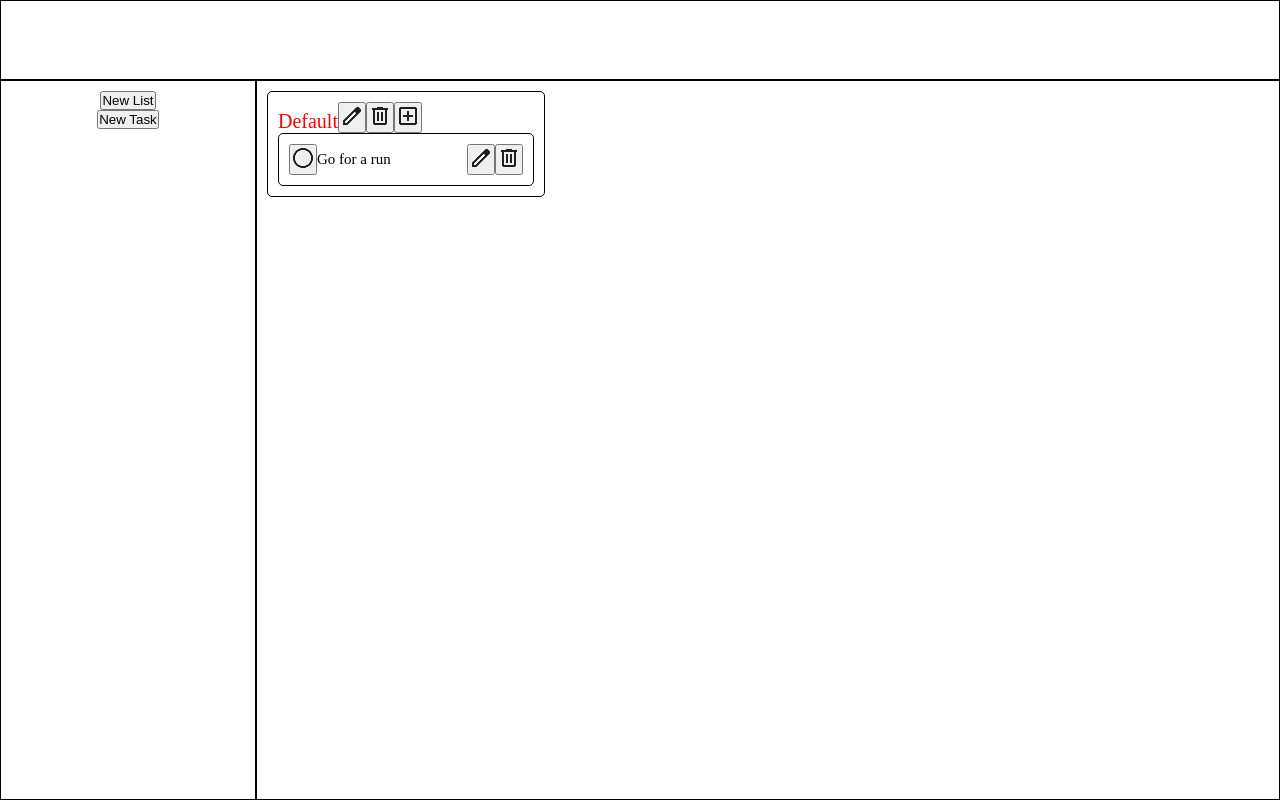
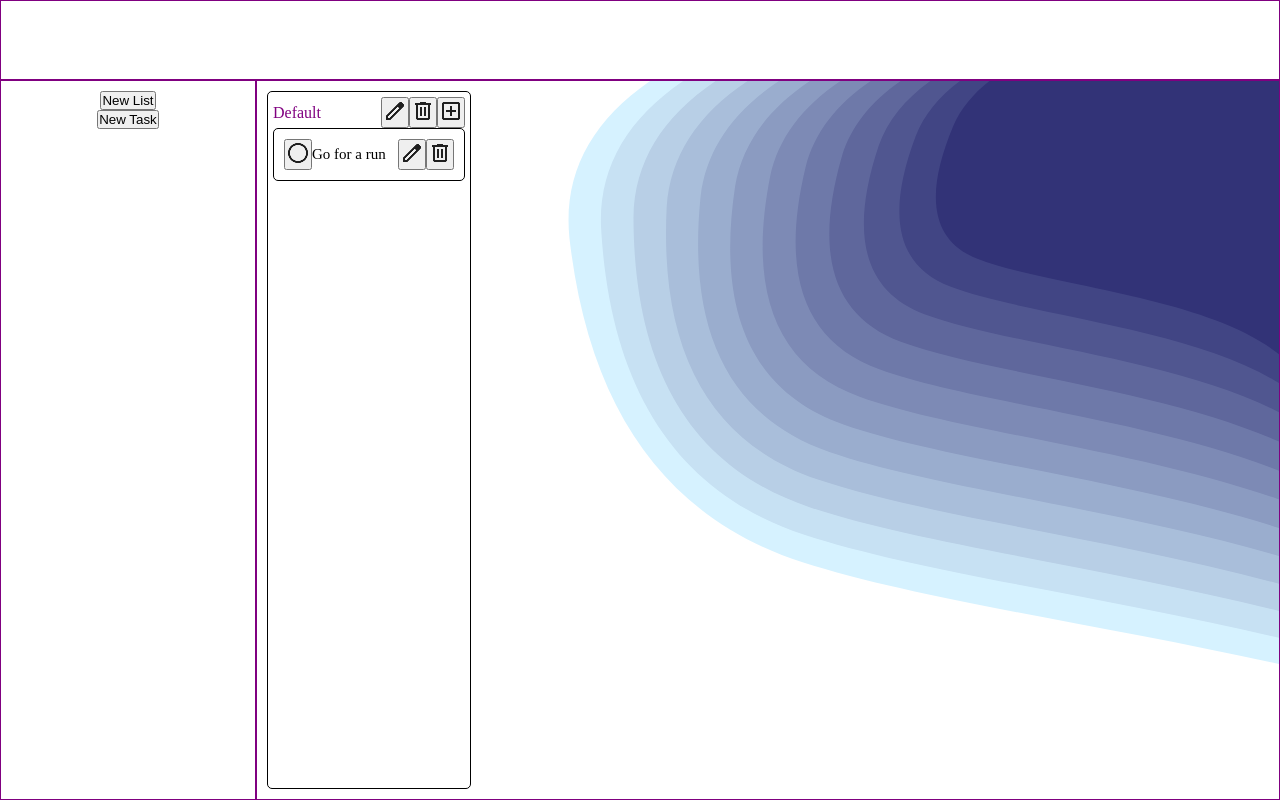
Before and after one commit to kamillask/todo-list-page, a website built with webpack: page src/template.html in a window 1280 px wide. Built offline with nearby package versions, Linux system fonts and the light colour scheme.

Commit message:
Worked on a bit of CSS, fixed marked completed indexing.

```diff
--- a/src/DomHandler.js
+++ b/src/DomHandler.js
@@ -53,7 +53,9 @@ export class DomHandler {
         let index = 0;
         for(let list in this.listHandler.taskList){
             const listEntity = this.createItem("div", "listEntity");
-            const listName = this.createItem("div", "list");
+            const listName = this.createItem("div", "listName");
+            const listControls = this.createItem("div", "listControls");
+            const listMain = this.createItem("div", "listMain");
 
 
             const deleteListButton = this.createButton("delete", "Delete List", deleteIcon, index);
@@ -80,13 +82,14 @@ export class DomHandler {
             })
 
             listName.textContent = this.listHandler.taskList[list].name;
-            listName.id = "list-" + index;
-            listName.appendChild(editListButton);
-            listName.appendChild(deleteListButton);
-            listName.appendChild(addTaskToListButton);
-            this.showTasks(this.listHandler.taskList[list], listName, index);
-
-            listEntity.appendChild(listName);
+            listEntity.id = "list-" + index;
+            listControls.appendChild(editListButton);
+            listControls.appendChild(deleteListButton);
+            listControls.appendChild(addTaskToListButton);
+            listMain.appendChild(listName);
+            listMain.appendChild(listControls);
+            listEntity.appendChild(listMain);
+            this.showTasks(this.listHandler.taskList[list], listEntity, index);
             listContainer.appendChild(listEntity);
             index++;
         }
@@ -99,19 +102,19 @@ export class DomHandler {
             const taskControls = this.createItem("div", "taskControls");
             const taskMain = this.createItem("div", "taskMain");
 
-            const checkedButton = this.createButton("check", "Mark as completed", uncheckedIcon, task);
+            const checkedButton = this.createButton("check", "Mark as completed", uncheckedIcon, listIndex+task);
             checkedButton.addEventListener("click", () => {
                 list.taskList[task].toggleComplete();
                 console.log(list.taskList[task].isComplete);
                 if(list.taskList[task].isComplete == false){
-                    document.getElementById("checkIcon-"+task).src = uncheckedIcon;
+                    document.getElementById("checkIcon-"+listIndex+task).src = uncheckedIcon;
                 } else{
-                    document.getElementById("checkIcon-"+task).src = checkedIcon;
+                    document.getElementById("checkIcon-"+listIndex+task).src = checkedIcon;
                 }
             })
 
             const taskName = this.createItem("div", "task");
-            taskName.id = "task-"+index;
+            taskName.id = "task-"+listIndex+index;
             taskName.textContent = list.taskList[task].name;
 
             const editTaskButton = this.createButton("editTask", "Edit Task", editIcon, task);
--- a/src/styles.css
+++ b/src/styles.css
@@ -17,13 +17,13 @@ body {
 }
 
 #banner {
-    border: 1px solid black;
+    border: 1px solid purple;
     grid-column-start: 1;
     grid-column-end: 3;
 }
 
 #sidebar {
-    border: 1px solid black;
+    border: 1px solid purple;
     display: flex;
     flex-direction: column;
     justify-content: flex-start;
@@ -32,9 +32,11 @@ body {
 }
 
 #listContainer {
-    border: 1px solid black;
+    border: 1px solid purple;
     display: flex;
     padding: 10px;
+    background-image: url("./images/coolbackgrounds-topography-micron.svg");
+    gap: 10px;
 }
 
 #addListDialog, #addTaskDialog {
@@ -57,13 +59,24 @@ input{
     width: 100%;
 }
 
-.list {
-    color: red;
-    font-size: 20px;
+.listEntity{
+    padding: 5px;
     border: 1px solid black;
     border-radius: 5px;
-    width: 20vw;
-    padding: 10px;
+    background-color: rgba(255, 255, 255, 0.7);
+    display: flex;
+    flex-direction: column;
+    width: 15vw;
+}
+
+.listName {
+    color: purple;
+}
+
+.listMain {
+    display: flex;
+    justify-content: space-between;
+    align-items: center;
 }
 
 .taskEntity {
@@ -75,11 +88,17 @@ input{
     padding: 10px;
     align-items: center;
     justify-content: space-between;
+
 }
 
 .taskMain {
     display: flex;
     align-items: center;
+    text-wrap: wrap;
+}
+
+.task {
+    text-wrap: wrap;
 }
 
 button[id^="checked-"]{
```
Also changed, not shown: src/images/coolbackgrounds-topography-micron.svg (added), 1 other file.
